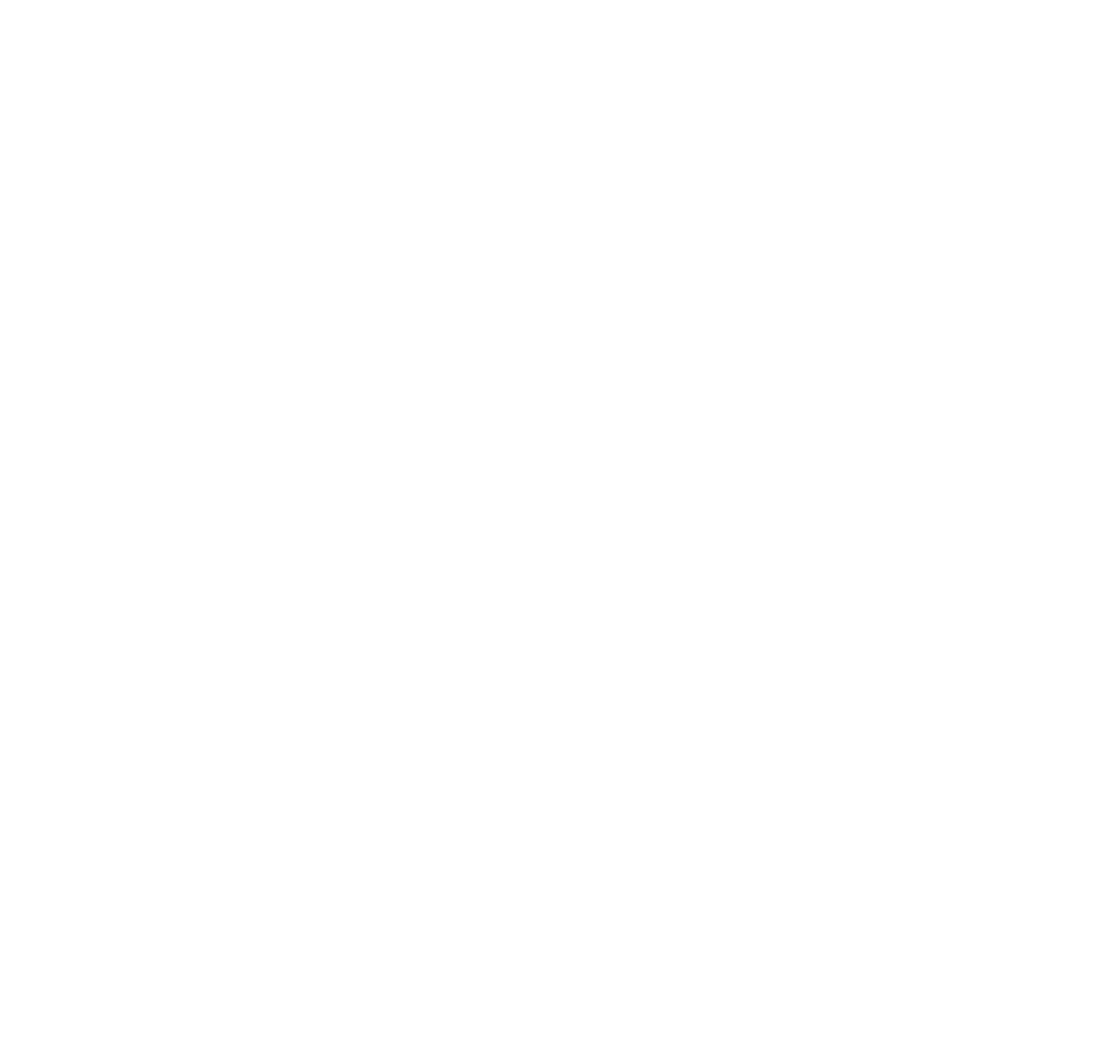
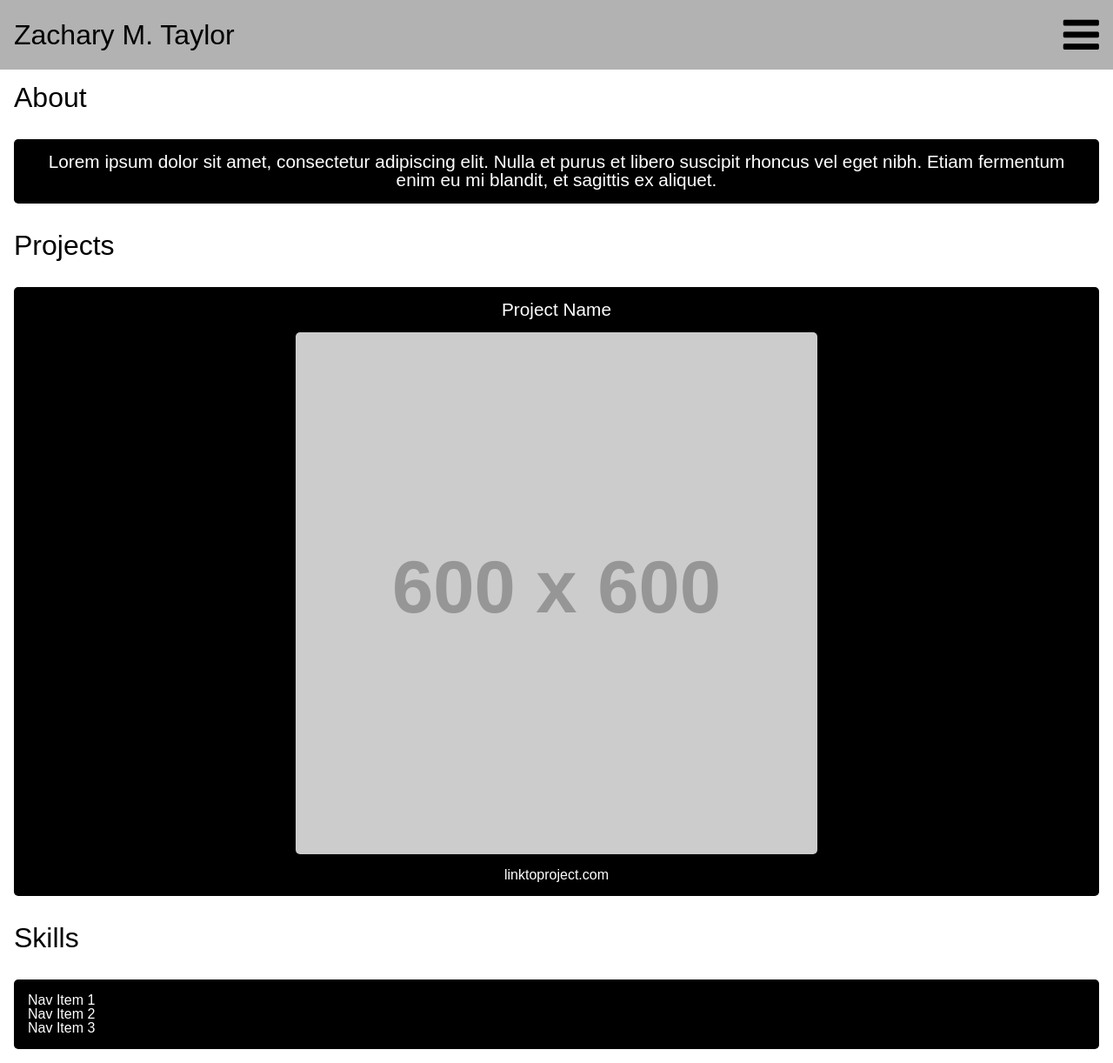
Before and after one commit to ztaylor2/portfolio, a plain HTML site: page index.html in a window 1280 px wide. Shown: the whole page at 87% size. Before the commit the page ends 800 px from the top, so only its background shows below. Drawn offline with nearby package versions, Linux system fonts and the light colour scheme; placeholder pictures from the web are drawn by us.

Commit message:
first wireframe build

```diff
--- a/index.html
+++ b/index.html
@@ -5,16 +5,59 @@
     <meta charset="utf-8">
     <title>Zach Taylor's Portfolio</title>
     <link rel="stylesheet" href="style/reset.css" />
+    <link rel="stylesheet" href="https://cdnjs.cloudflare.com/ajax/libs/font-awesome/4.7.0/css/font-awesome.min.css">
     <link rel="stylesheet" href="style/base.css" />
     <link rel="stylesheet" href="style/layout.css" />
     <link rel="stylesheet" href="style/modules.css" />
+    <meta name="viewport" content="width=device-width, initial-scale=1">
   </head>
 
   <body>
     <header>
+      <nav>
+        <h1>Zachary M. Taylor</h1>
+
+        <i class="fa fa-bars" style="font-size: 3em"></i>
+
+        <ul>
+          <li>Nav Item 1</li>
+          <li>Nav Item 2</li>
+          <li>Nav Item 3</li>
+        </ul>
+      </nav>
     </header>
 
     <body>
+      <!-- <section class="carousel">
+        <img src="http://placehold.it/600x400/000000">
+      </section> -->
+
+      <section class="projects">
+        <h2>About</h2>
+        <article>
+          <h3>Lorem ipsum dolor sit amet, consectetur adipiscing elit. Nulla et purus et libero suscipit rhoncus vel eget nibh. Etiam fermentum enim eu mi blandit, et sagittis ex aliquet. </h3>
+        </article>
+      </section>
+
+      <section class="projects">
+        <h2>Projects</h2>
+        <article>
+          <h3>Project Name</h3>
+          <img src="http://placehold.it/600x600/ffffff">
+          <a>linktoproject.com</a>
+        </article>
+      </section>
+
+      <section class="projects">
+        <h2>Skills</h2>
+        <article>
+          <ul>
+            <li>Nav Item 1</li>
+            <li>Nav Item 2</li>
+            <li>Nav Item 3</li>
+          </ul>
+        </article>
+      </section>
     </body>
 
     <footer>
--- a/style/base.css
+++ b/style/base.css
@@ -0,0 +1,4 @@
+body {
+  width: 100%;
+  font-family: sans-serif;
+}
--- a/style/modules.css
+++ b/style/modules.css
@@ -0,0 +1,66 @@
+nav {
+  display: block;
+  width: 100% - 2em;
+  height: 3em;
+  background-color: rgba(0, 0, 0, 0.3);
+  padding: 1em;
+}
+
+nav h1 {
+  margin-top: .25em;
+  float: left;
+  font-size: 2em;
+  font-family: sans-serif;
+  font-weight: lighter;
+}
+
+nav i {
+  float: right;
+  font-size: 20px;
+}
+
+nav ul {
+  display: none;
+}
+
+.carousel img {
+  max-width: 100%;
+}
+
+.projects h2 {
+  font-size: 2em;
+  padding: .5em;
+}
+
+.projects article {
+  background-color: black;
+  border-radius: 5px;
+  padding: 1em;
+  margin: 1em;
+}
+
+.projects h3 {
+  text-align: center;
+  color: white;
+  font-size: 1.3em;
+}
+
+.projects a {
+  color: white;
+  display: block;
+  margin: auto;
+  text-align: center;
+}
+
+.projects img {
+  max-width: 90%;
+  display: block;
+  margin: auto;
+  margin-top: 1em;
+  margin-bottom: 1em;
+  border-radius: 5px;
+}
+
+.projects li {
+  color: white;
+}
```
